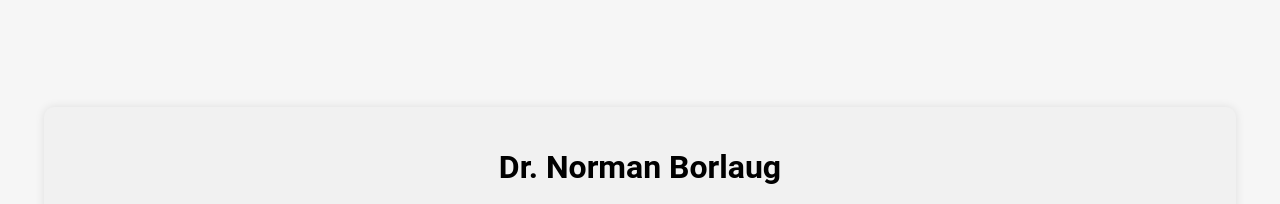
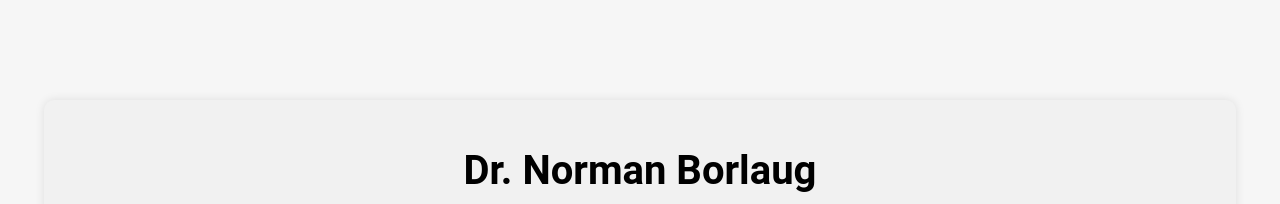
Before and after one commit to Butawantemi/tribute-page-freecodecamp, a plain HTML site: page index.html in a window 1280 px wide. Shown: the top 204 px of the page. Drawn offline with Linux system fonts and the light colour scheme.

Commit message:
Adding styles

```diff
--- a/styles.css
+++ b/styles.css
@@ -21,3 +21,8 @@ body {
     border-radius: 10px;
     text-align: center;
 }
+
+#title {
+    font-size: 2.5em;
+    margin-bottom: 20px;
+}
```
